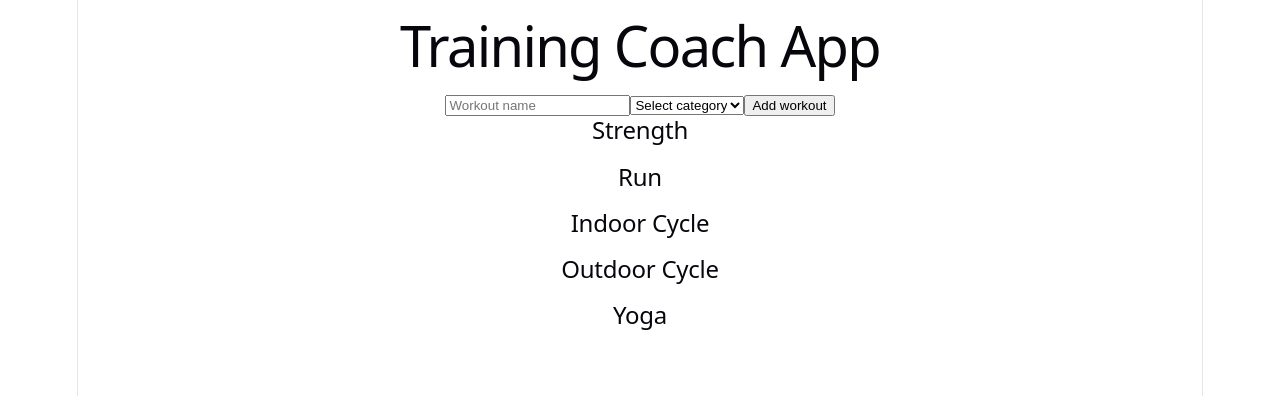
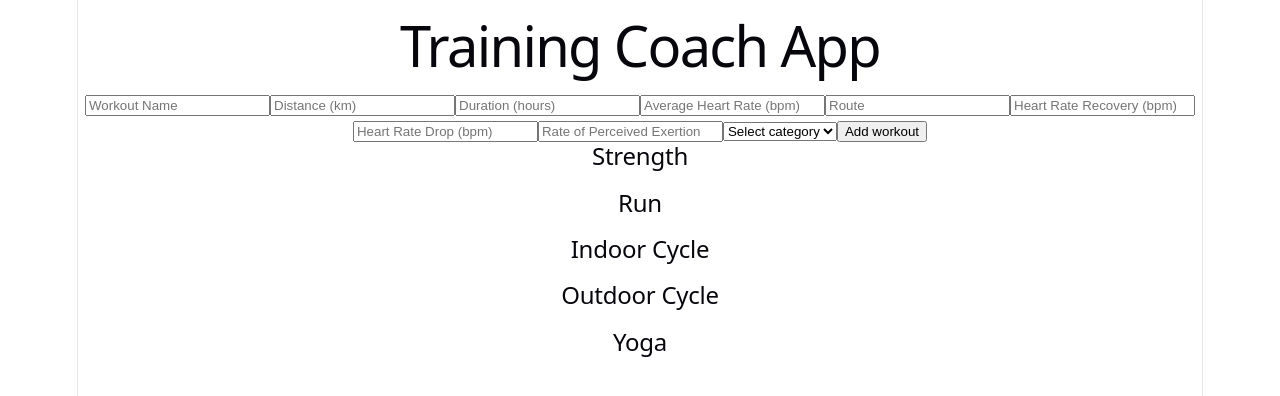
Before and after one commit to msd123msd/Virtual-coach, a React (Vite) app in the folder training-coach-app/: page / in a window 1280 px wide. Shown: the top 396 px of the page. Built offline with nearby package versions, Linux system fonts and the light colour scheme.

Commit message:
Add distance, duration, HR, route, and RPE fields to workouts

```diff
--- a/training-coach-app/src/App.jsx
+++ b/training-coach-app/src/App.jsx
@@ -8,6 +8,13 @@ function App() {
   })
   const [workoutName, setWorkoutName] = useState('')
   const [workoutCategory, setWorkoutCategory] = useState('')
+  const [workoutDistance, setWorkoutDistance] = useState('')
+  const [workoutDuration, setWorkoutDuration] = useState('')
+  const [workoutAvgHR, setWorkoutAvgHR] = useState('')
+  const [workoutRoute, setWorkoutRoute] = useState('')
+  const [workoutHRRecovery, setWorkoutHRRecovery] = useState('')
+  const [workoutHRDrop, setWorkoutHRDrop] = useState('')
+  const [workoutRPE, setWorkoutRPE] = useState('')
   const categories = ['Strength', 'Run', 'Indoor Cycle', 'Outdoor Cycle', 'Yoga']
 
 
@@ -24,11 +31,26 @@ function App() {
       name: workoutName,
       date: new Date().toLocaleDateString(),
       category: workoutCategory,
+      distance: workoutDistance,
+      duration: workoutDuration,
+      avgHR: workoutAvgHR,
+      route: workoutRoute,
+      HRRecovery: workoutHRRecovery,
+      HRDrop: workoutHRDrop,
+      RPE: workoutRPE
     }
 
     setWorkouts([...workouts, newWorkout])
     setWorkoutName('')
     setWorkoutCategory('')
+    setWorkoutDistance('')
+    setWorkoutDuration('')
+    setWorkoutAvgHR('')
+    setWorkoutRoute('')
+    setWorkoutHRRecovery('')
+    setWorkoutHRDrop('')
+    setWorkoutRPE('')
+
   }
 
   function deleteWorkout (id) {
@@ -43,7 +65,57 @@ function App() {
         type="text"
         value={workoutName}
         onChange={(e) => setWorkoutName(e.target.value)}
-        placeholder="Workout name"
+        placeholder="Workout Name"
+      />
+
+      <input
+        type="number"
+        value={workoutDistance}
+        onChange={(e) => setWorkoutDistance(e.target.value)}
+        placeholder="Distance (km)"
+      />
+
+      <input
+        type="number"
+        value={workoutDuration}
+        onChange={(e) => setWorkoutDuration(e.target.value)}
+        placeholder="Duration (hours)"
+      />
+
+      <input
+        type="number"
+        value={workoutAvgHR}
+        onChange={(e) => setWorkoutAvgHR(e.target.value)}
+        placeholder="Average Heart Rate (bpm)"
+      />
+
+
+      <input
+        type="text"
+        value={workoutRoute}
+        onChange={(e) => setWorkoutRoute(e.target.value)}
+        placeholder="Route"
+      />
+
+      <input
+        type="number"
+        value={workoutHRRecovery}
+        onChange={(e) => setWorkoutHRRecovery(e.target.value)}
+        placeholder="Heart Rate Recovery (bpm)"
+      />
+
+      <input
+        type="number"
+        value={workoutHRDrop}
+        onChange={(e) => setWorkoutHRDrop(e.target.value)}
+        placeholder="Heart Rate Drop (bpm)"
+      />
+
+      <input
+      type="number"
+      value={workoutRPE}
+      onChange={(e) => setWorkoutRPE(e.target.value)}
+      placeholder="Rate of Perceived Exertion (1-10)"
       />
 
       <select
@@ -71,6 +143,13 @@ function App() {
         .map((workout) => (
           <li key={workout.id}>
             {workout.category} — {workout.name} — {workout.date}
+            {workout.distance && ` — ${workout.distance} km`}
+            {workout.duration && ` — ${workout.duration} hours`}
+            {workout.avgHR && ` — Avg HR: ${workout.avgHR} bpm`}
+            {workout.route && ` — Route: ${workout.route}`}
+            {workout.HRRecovery && ` — HR Recovery: ${workout.HRRecovery} bpm`}
+            {workout.HRDrop && ` — HR Drop: ${workout.HRDrop} bpm`}
+            {workout.RPE && ` — RPE: ${workout.RPE}`}
             <button onClick={() => deleteWorkout(workout.id)}>Delete Workout</button>
           </li>
         ))}
```
